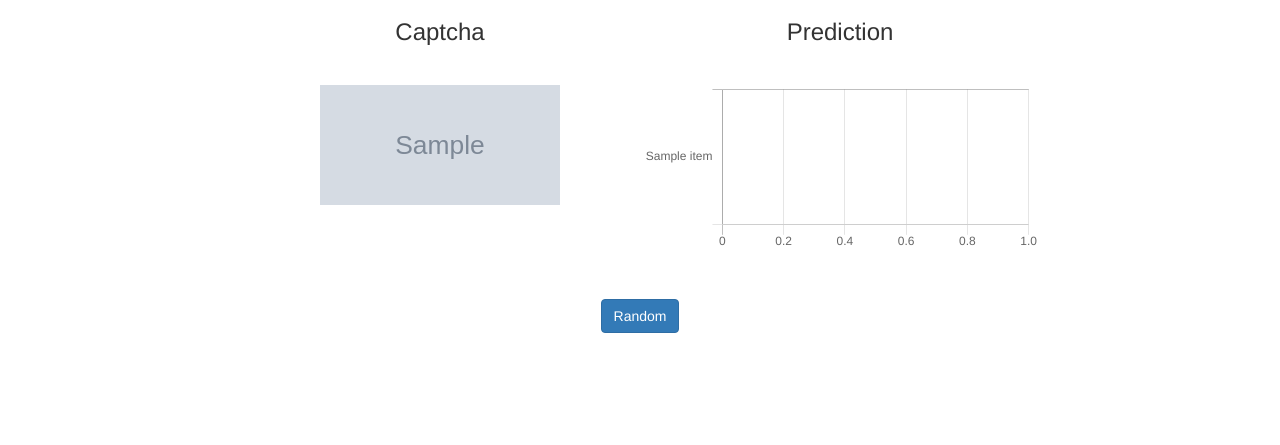
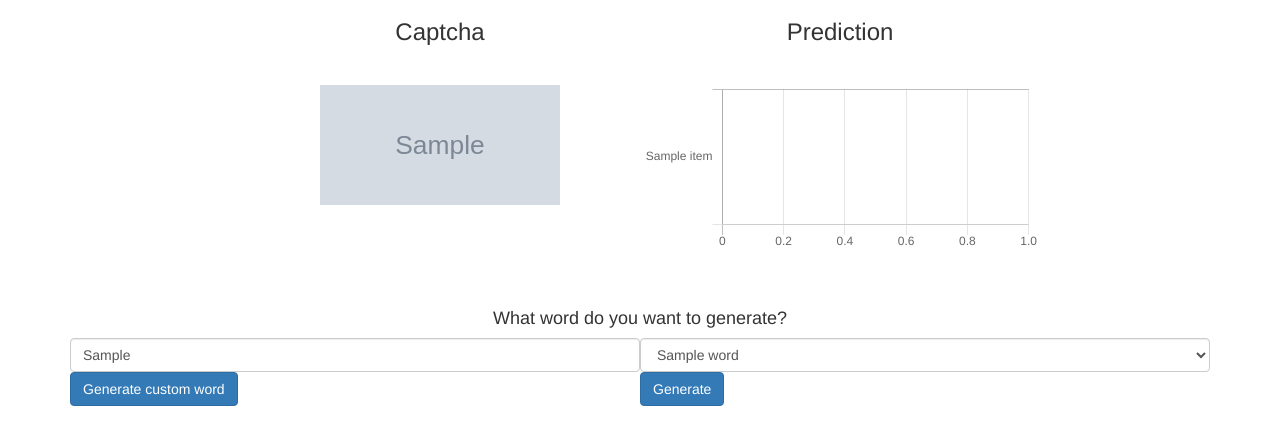
Before and after one commit to wkubaty/captcha-solving-app, a Flask app: template templates/index.html in a window 1280 px wide. Shown: the part 71-516 px from the top of the page. Run offline with Flask 2, Linux system fonts and the light colour scheme; the template is opened without the code that fills it: most values are stand-ins (such as "Sample title", 1, 10 or a date in 2020); grey boxes marked "Sample" are stand-in pictures; some libraries are stand-ins or nearby versions.

Commit message:
Replace random with inputs

```diff
--- a/app.py
+++ b/app.py
@@ -1,7 +1,7 @@
 import os
 import random
 
-from flask import Flask, render_template
+from flask import Flask, render_template, request
 
 from models.captcha import Captcha
 from services.generator import Generator
@@ -17,29 +17,30 @@ n_words = 100
 duplicates = 5
 words = load_words(captcha_source)[:n_words]
 query = Query(words, "captcha", "http://127.0.0.1:1234/invocations")
-
+generator = Generator(captchas_dir, words)
+generator.generate_captcha_images(duplicates=duplicates)
 print("Recognizable words: ", words)
 
 
 @app.route('/')
 @app.route('/index')
 def index():
+    word = request.args.get('word', type=str)
     random_word = words[random.randint(0, n_words - 1)]
     random_duplicate = random.randint(0, duplicates - 1)
+    if word:
+        generator.generate_single_captcha_image(word, random_duplicate)
+        random_word = word
+
     filename = os.path.join(captchas_dir, '{}_{}.png'.format(random_word, random_duplicate))
+
     captcha = Captcha(filename)
     data_json = captcha.convert_image_to_json()
     # labels, values = query.query_endpoint("captcha", data_json)[0]
     labels, values = query.query_local(data_json)
 
-    return render_template("index.html", user_image=filename, labels=labels, values=values)
-
-
-def init():
-    generator = Generator(captchas_dir, words)
-    generator.generate_captcha_images(duplicates=duplicates)
+    return render_template("index.html", words=words, captcha_word=random_word, user_image=filename, labels=labels, values=values)
 
 
 if __name__ == '__main__':
-    init()
     app.run(host='0.0.0.0', port=8080)
--- a/services/generator.py
+++ b/services/generator.py
@@ -13,3 +13,8 @@ class Generator:
         for word in self.words:
             for i in range(duplicates):
                 image.write(word, os.path.join(self.path, '{}_{}.png'.format(word, i)))
+
+
+    def generate_single_captcha_image(self, word, random_duplicate):
+        image = ImageCaptcha(width=160, height=60, font_sizes=[44])
+        image.write(word, os.path.join(self.path, '{}_{}.png'.format(word, random_duplicate)))
--- a/static/css/styles.css
+++ b/static/css/styles.css
@@ -30,3 +30,7 @@ h1, h3 {
     height: 300px;
     padding: 100px;
 }
+
+.custom-word-placeholder, .selected-word-placeholder {
+    width: 50%;
+}
--- a/templates/index.html
+++ b/templates/index.html
@@ -23,7 +23,29 @@
     </div>
 </div>
 <div class="container">
-    <button type="button" class="btn btn-primary" onClick="window.location.reload()">Random</button>
+    <h4>What word do you want to generate?</h4>
+</div>
+<div class="container">
+    <form action="/" method="get">
+        <div class="container">
+            <div class="custom-word-placeholder">
+                <div>
+                    <input id="custom-id" class="form-control form-control-lg" name="custom" value="{{ captcha_word }}">
+                </div>
+                <div>
+                    <button type="button" class="btn btn-primary" onclick="customized()">Generate custom word</button>
+                </div>
+            </div>
+            <div class="selected-word-placeholder">
+                <select id="selected-id" class="form-control form-control-lg" name="word">
+                    {% for word in words %}
+                        <option {% if word == captcha_word %}selected {% endif %} }}>{{ word }}</option>
+                    {% endfor %}
+                </select>
+                <button type="button" class="btn btn-primary" onClick="selected()">Generate</button>
+            </div>
+        </div>
+    </form>
 </div>
 
 <script>
@@ -33,7 +55,20 @@
     const values = [{% for item in values %}
         "{{item}}",
     {% endfor %}];
-    renderChart(labels, values)
+    renderChart(labels, values);
+
+    function selected() {
+        var e = document.getElementById("selected-id");
+        var strUser = e.options[e.selectedIndex].value;
+        window.location.href = '/?word=' + strUser
+    }
+
+    function customized() {
+        var e = document.getElementById("custom-id");
+        var strUser = e.value;
+        window.location.href = '/?word=' + strUser
+    }
+
 </script>
 
 </body>
```
